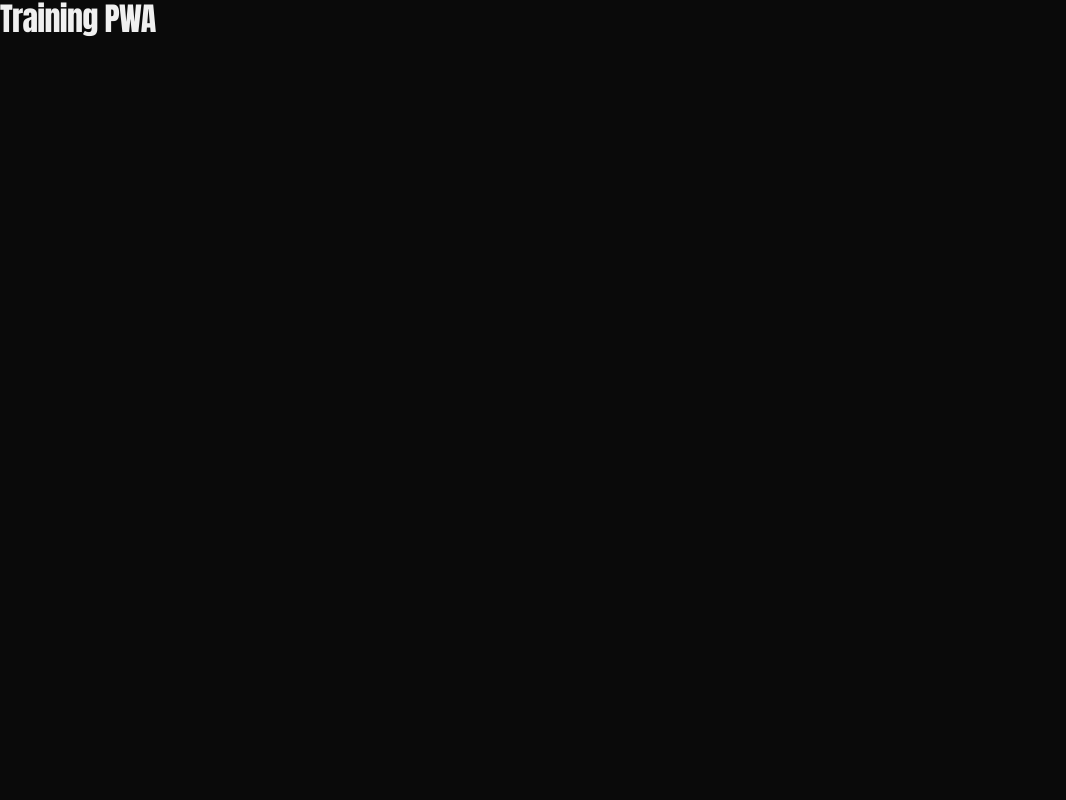
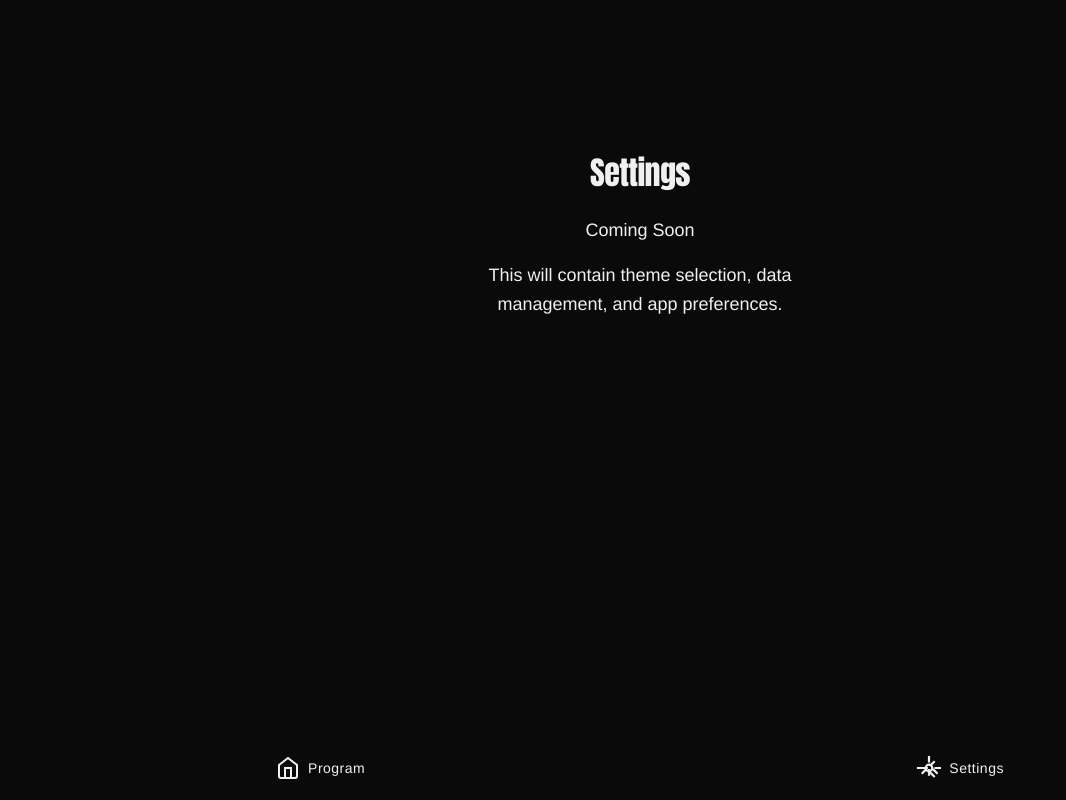
Before and after one commit to yannkb/aito, a React (Vite) app: page /settings in a window 1280 px wide. Shown: the whole page, without its empty margins (0-1066 px from the left). Built offline with nearby package versions, Linux system fonts and the light colour scheme.

Commit message:
feat(routing): add TanStack Router and app shell
Ultraworked with [Sisyphus](https://github.com/code-yeongyu/oh-my-opencode)

Co-authored-by: Sisyphus <clio-agent@sisyphuslabs.ai>

```diff
--- a/src/App.tsx
+++ b/src/App.tsx
@@ -1,9 +1,16 @@
+import { RouterProvider, createRouter } from '@tanstack/react-router'
+import { routeTree } from './routeTree.gen'
+
+const router = createRouter({ routeTree })
+
+declare module '@tanstack/react-router' {
+  interface Register {
+    router: typeof router
+  }
+}
+
 function App() {
-  return (
-    <div>
-      <h1>Training PWA</h1>
-    </div>
-  )
+  return <RouterProvider router={router} />
 }
 
 export default App
--- /dev/null
+++ b/src/routeTree.gen.ts
@@ -0,0 +1,10 @@
+import { Route as rootRoute } from './routes/__root'
+import { Route as IndexRoute } from './routes/index'
+import { Route as SettingsRoute } from './routes/settings'
+import { Route as DayDayIdRoute } from './routes/day.$dayId'
+
+export const routeTree = rootRoute.addChildren([
+  IndexRoute,
+  SettingsRoute,
+  DayDayIdRoute,
+])
--- /dev/null
+++ b/src/routes/__root.tsx
@@ -0,0 +1,36 @@
+import { Outlet, Link, createRootRoute } from '@tanstack/react-router'
+import '../styles/navigation.css'
+
+export const Route = createRootRoute({
+  component: RootComponent,
+})
+
+RootComponent.displayName = 'RootComponent'
+
+function RootComponent() {
+  return (
+    <div className="app-root" data-theme="dark-gym">
+      <div className="app-content">
+        <Outlet />
+      </div>
+
+      <nav className="bottom-nav">
+        <Link to="/" className="nav-item" activeProps={{ className: 'active' }}>
+          <svg className="nav-icon" viewBox="0 0 24 24" fill="none" stroke="currentColor" strokeWidth="2">
+            <path d="M3 9l9-7 9 7v11a2 2 0 0 1-2 2H5a2 2 0 0 1-2-2z" />
+            <polyline points="9 22 9 12 15 12 15 22" />
+          </svg>
+          <span className="nav-label">Program</span>
+        </Link>
+
+        <Link to="/settings" className="nav-item" activeProps={{ className: 'active' }}>
+          <svg className="nav-icon" viewBox="0 0 24 24" fill="none" stroke="currentColor" strokeWidth="2">
+            <circle cx="12" cy="12" r="3" />
+            <path d="M12 1v6m0 6v6m5.2-13.2l-4.2 4.2m0 6l4.2 4.2M23 12h-6m-6 0H1m18.8 5.2l-4.2-4.2m-6 0l-4.2 4.2" />
+          </svg>
+          <span className="nav-label">Settings</span>
+        </Link>
+      </nav>
+    </div>
+  )
+}
--- /dev/null
+++ b/src/routes/day.$dayId.tsx
@@ -0,0 +1,25 @@
+import { createRoute } from '@tanstack/react-router'
+import { Route as rootRoute } from './__root'
+
+export const Route = createRoute({
+  getParentRoute: () => rootRoute,
+  path: '/day/$dayId',
+  component: DayDetailComponent,
+})
+
+function DayDetailComponent() {
+  const { dayId } = Route.useParams()
+
+  return (
+    <div className="route-placeholder">
+      <h1>Day Detail</h1>
+      <p>Coming Soon</p>
+      <p className="route-description">
+        Day ID: <strong>{dayId}</strong>
+      </p>
+      <p className="route-description">
+        This will display the full workout for the selected day.
+      </p>
+    </div>
+  )
+}
--- /dev/null
+++ b/src/routes/index.tsx
@@ -0,0 +1,20 @@
+import { createRoute } from '@tanstack/react-router'
+import { Route as rootRoute } from './__root'
+
+export const Route = createRoute({
+  getParentRoute: () => rootRoute,
+  path: '/',
+  component: HomeComponent,
+})
+
+function HomeComponent() {
+  return (
+    <div className="route-placeholder">
+      <h1>Weekly Overview</h1>
+      <p>Coming Soon</p>
+      <p className="route-description">
+        This will display your 4-day training program with daily summaries.
+      </p>
+    </div>
+  )
+}
--- /dev/null
+++ b/src/routes/settings.tsx
@@ -0,0 +1,20 @@
+import { createRoute } from '@tanstack/react-router'
+import { Route as rootRoute } from './__root'
+
+export const Route = createRoute({
+  getParentRoute: () => rootRoute,
+  path: '/settings',
+  component: SettingsComponent,
+})
+
+function SettingsComponent() {
+  return (
+    <div className="route-placeholder">
+      <h1>Settings</h1>
+      <p>Coming Soon</p>
+      <p className="route-description">
+        This will contain theme selection, data management, and app preferences.
+      </p>
+    </div>
+  )
+}
--- /dev/null
+++ b/src/styles/navigation.css
@@ -0,0 +1,127 @@
+/* Mobile-First Bottom Navigation */
+
+.app-root {
+  display: flex;
+  flex-direction: column;
+  min-height: 100vh;
+  width: 100%;
+}
+
+.app-content {
+  flex: 1;
+  overflow-y: auto;
+  padding-bottom: 80px; /* Space for bottom nav */
+}
+
+.bottom-nav {
+  position: fixed;
+  bottom: 0;
+  left: 0;
+  right: 0;
+  display: flex;
+  justify-content: space-around;
+  align-items: center;
+  background: var(--surface-base);
+  border-top: 1px solid var(--border-subtle);
+  padding: 12px 0;
+  height: 72px;
+  z-index: 100;
+  backdrop-filter: blur(10px);
+  -webkit-backdrop-filter: blur(10px);
+}
+
+.nav-item {
+  display: flex;
+  flex-direction: column;
+  align-items: center;
+  justify-content: center;
+  gap: 4px;
+  padding: 8px 16px;
+  text-decoration: none;
+  color: var(--text-secondary);
+  transition: all 0.2s ease;
+  border-radius: 12px;
+  min-width: 80px;
+}
+
+.nav-item:hover {
+  color: var(--text-primary);
+  background: var(--surface-elevated);
+}
+
+.nav-item.active {
+  color: var(--accent-primary);
+}
+
+.nav-item.active .nav-icon {
+  transform: scale(1.1);
+}
+
+.nav-icon {
+  width: 24px;
+  height: 24px;
+  transition: transform 0.2s ease;
+}
+
+.nav-label {
+  font-size: 12px;
+  font-weight: 500;
+  letter-spacing: 0.5px;
+}
+
+/* Route Placeholder Styles */
+.route-placeholder {
+  display: flex;
+  flex-direction: column;
+  align-items: center;
+  justify-content: center;
+  min-height: 60vh;
+  padding: 24px;
+  text-align: center;
+}
+
+.route-placeholder h1 {
+  font-size: 32px;
+  font-weight: 700;
+  margin-bottom: 16px;
+  color: var(--text-primary);
+}
+
+.route-placeholder p {
+  font-size: 18px;
+  color: var(--text-secondary);
+  margin: 8px 0;
+}
+
+.route-description {
+  max-width: 400px;
+  line-height: 1.6;
+}
+
+.route-description strong {
+  color: var(--accent-primary);
+  font-weight: 600;
+}
+
+/* Tablet and Desktop - Optional Enhancement */
+@media (min-width: 768px) {
+  .bottom-nav {
+    position: static;
+    border-top: none;
+    border-bottom: 1px solid var(--border-subtle);
+    height: 64px;
+  }
+
+  .app-content {
+    padding-bottom: 0;
+  }
+
+  .nav-item {
+    flex-direction: row;
+    gap: 8px;
+  }
+
+  .nav-label {
+    font-size: 14px;
+  }
+}
```
